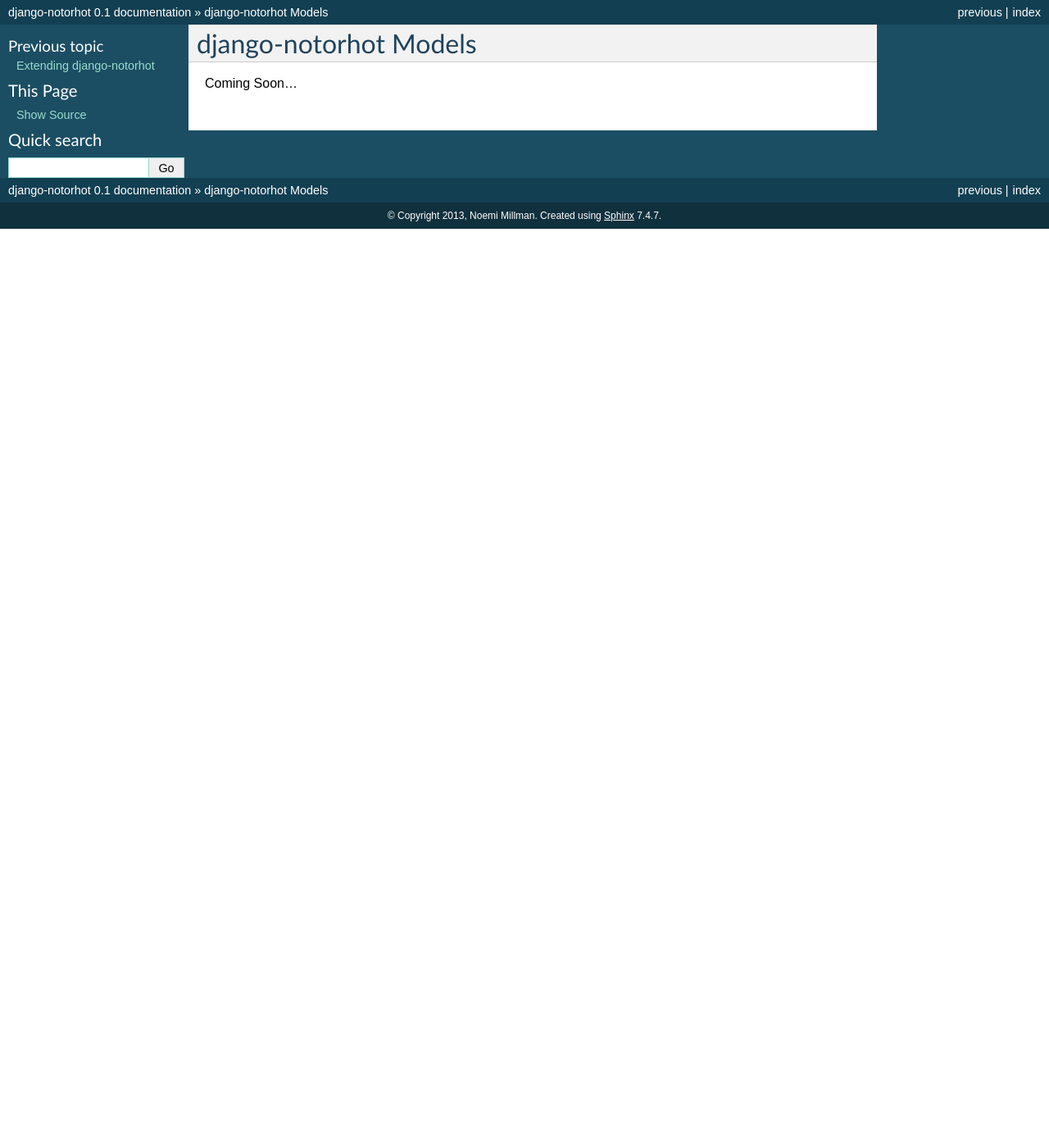
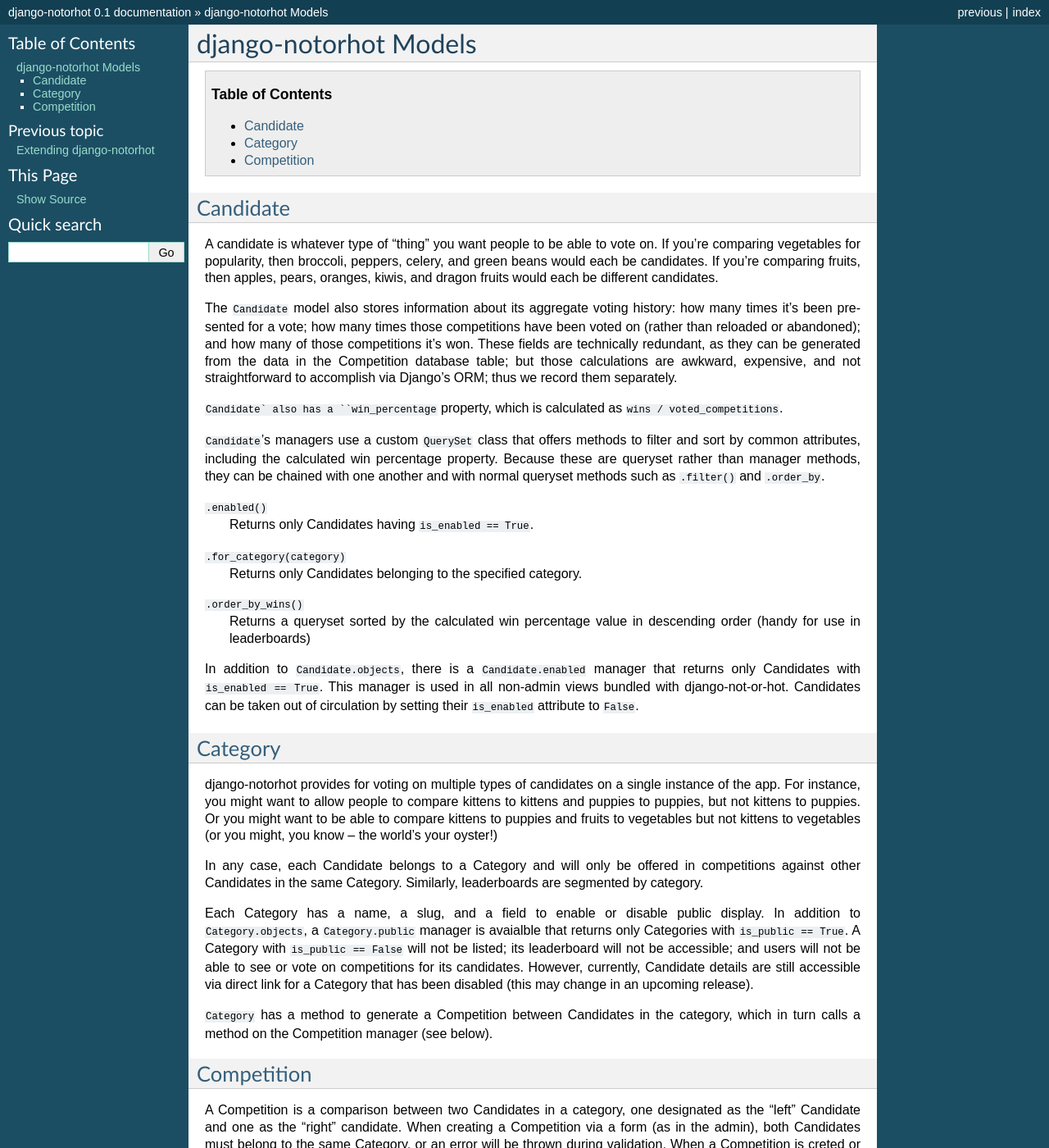
Before and after one commit to sbnoemi/notorhot, a Sphinx documentation site: the page built from docs/source/models.rst, in a window 1280 px wide and 1400 px high. Shown: the whole window at 82% size. Built offline with Sphinx 7.4.7, drawn with Linux system fonts in a browser that asks for light colours; some of the changed text lies outside the part shown.

Commit message:
Model docs.  These are kind of narrative and verbose -- I'm sure there's a better way to do this.

```diff
--- a/docs/source/models.rst
+++ b/docs/source/models.rst
@@ -6,4 +6,54 @@
    :local:
    :backlinks: top
 
-Coming Soon...
+Candidate
+---------
+
+A candidate is whatever type of "thing" you want people to be able to vote on.  If you're comparing vegetables for popularity, then broccoli, peppers, celery, and green beans would each be candidates.  If you're comparing fruits, then apples, pears, oranges, kiwis, and dragon fruits would each be different candidates.
+
+The ``Candidate`` model also stores information about its aggregate voting history: how many times it's been presented for a vote; how many times those competitions have been voted on (rather than reloaded or abandoned); and how many of those competitions it's won.  These fields are technically redundant, as they can be generated from the data in the Competition database table; but those calculations are awkward, expensive, and not straightforward to accomplish via Django's ORM; thus we record them separately.
+
+``Candidate` also has a ``win_percentage`` property, which is calculated as ``wins / voted_competitions``.
+
+``Candidate``'s managers use a custom ``QuerySet`` class that offers methods to filter and sort by common attributes, including the calculated win percentage property.  Because these are queryset rather than manager methods, they can be chained with one another and with normal queryset methods such as ``.filter()`` and ``.order_by``.
+
+``.enabled()``
+   Returns only Candidates having ``is_enabled == True``.
+
+``.for_category(category)``
+   Returns only Candidates belonging to the specified category.
+
+``.order_by_wins()``
+   Returns a queryset sorted by the calculated win percentage value in descending order (handy for use in leaderboards)
+
+In addition to ``Candidate.objects``, there is a ``Candidate.enabled`` manager that returns only Candidates with ``is_enabled == True``.  This manager is used in all non-admin views bundled with django-not-or-hot.  Candidates can be taken out of circulation by setting their ``is_enabled`` attribute to ``False``.
+
+
+Category
+--------
+
+django-notorhot provides for voting on multiple types of candidates on a single instance  of the app.  For instance, you might want to allow people to compare kittens to kittens and puppies to puppies, but not kittens to puppies.  Or you might want to be able to compare kittens to puppies and fruits to vegetables but not kittens to vegetables (or you might, you know -- the world's your oyster!)
+
+In any case, each Candidate belongs to a Category and will only be offered in competitions against other Candidates in the same Category.  Similarly, leaderboards are segmented by category.
+
+Each Category has a name, a slug, and a field to enable or disable public display.  In addition to ``Category.objects``, a ``Category.public`` manager is avaialble that returns only Categories with ``is_public == True``.  A Category with ``is_public == False`` will not be listed; its leaderboard will not be accessible; and users will not be able to see or vote on competitions for its candidates.  However, currently, Candidate details are still accessible via direct link for a Category that has been disabled (this may change in an upcoming release).
+
+``Category`` has a method to generate a Competition between Candidates in the category, which in turn calls a method on the Competition manager (see below).
+
+Competition
+-----------
+
+A Competition is a comparison between two Candidates in a category, one designated as the "left" Candidate and one as the "right" candidate.  When creating a Competition via a form (as in the admin), both Candidates must belong to the same Category, or an error will be thrown during validation.  When a Competition is creted or a vote is recorded on a Competition, the Competition will also update statistics for each of its Candidates.
+
+Competition also has fields to record:
+
+* the date it was presented
+* the date (if any) that a vote was recorded for the competition
+* the winning candidate
+* which side the winning candidate was on (technically redundant, but useful for statistical purposes)
+
+``Competition``'s managers use a custom ``QuerySet`` class that offers a ``.votable()`` method to filter by whether the Competition has already been voted on.  Because this is a queryset rather than manager method, it can be chained with normal queryset methods such as ``.filter()`` and ``.order_by``.
+
+Competition's managers also include methods to generate new Competitions -- either selecting two Candidates at random from all enabled Candidates; selecting two Candidates from a provided QuerySet; or from two specific candidates.  Note that currently these manager methods are capable of producing Competition instances whose Candidates are from differing Categories.  This may be fixed in future releases.
+
+In addition to the standard manager, a ``Competition.votable`` manager is available that returns only Competitions that have not yet been voted on and that are thus still eligible to record new votes.
```
